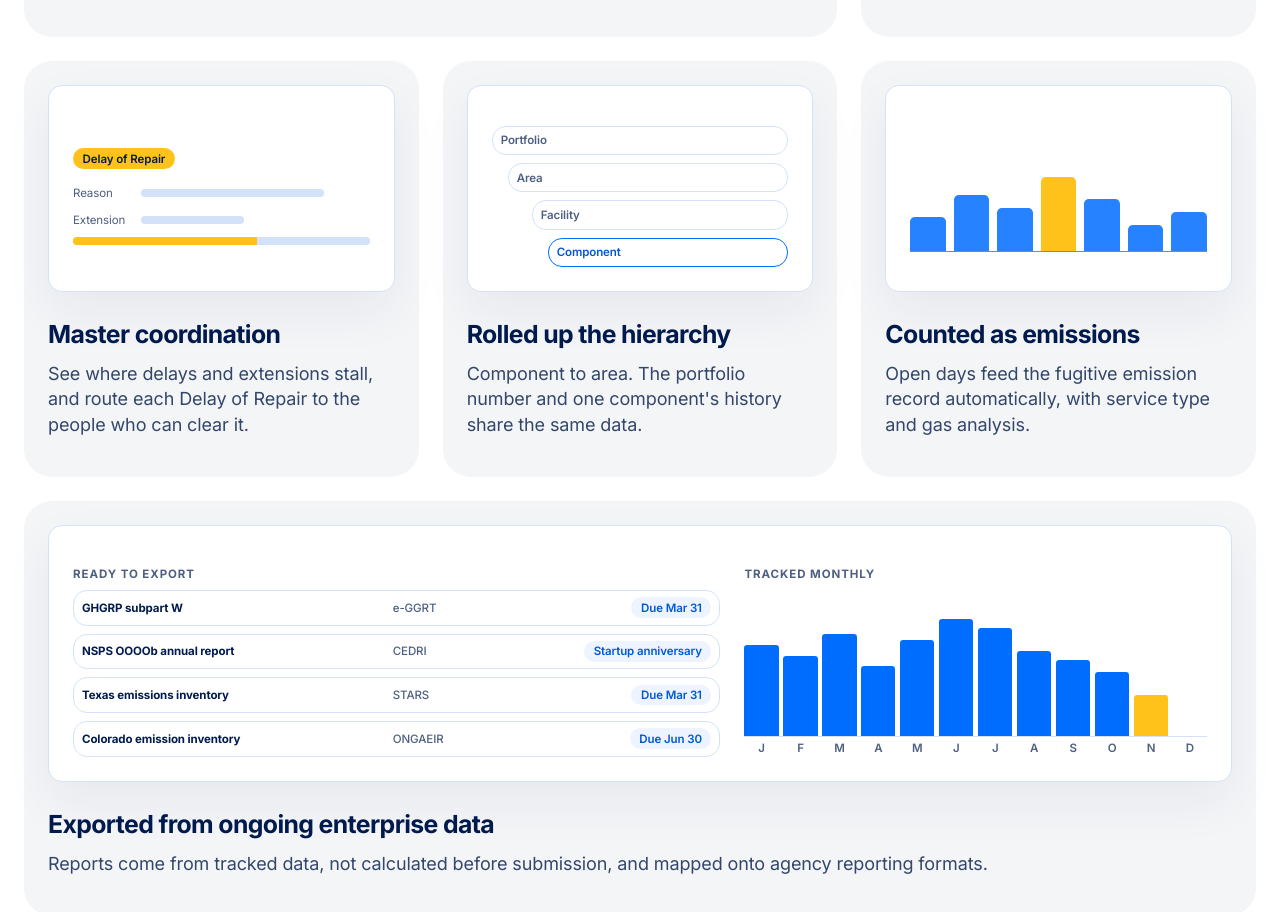
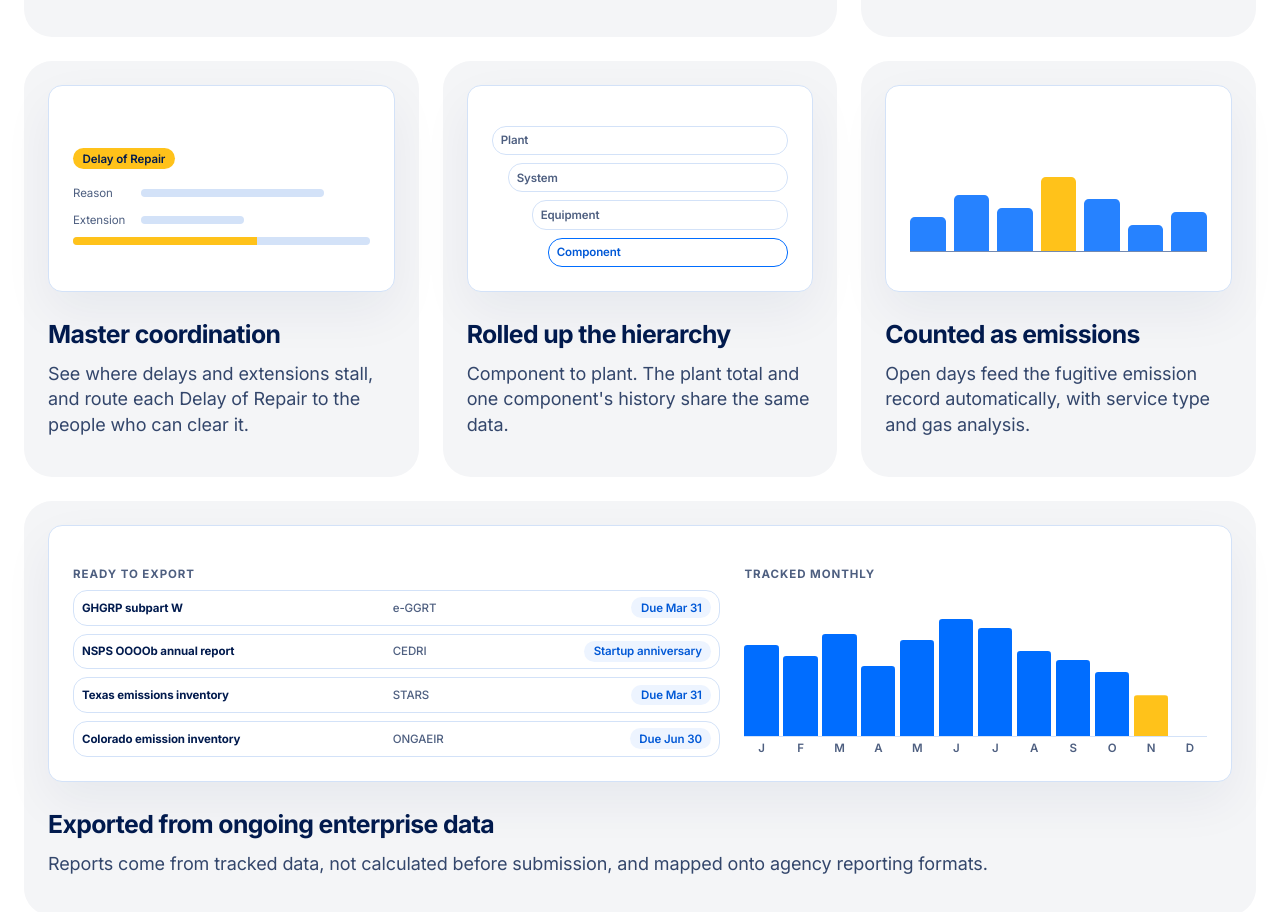
Before and after one commit to Assetas/Website, an Eleventy site: page src/ldar.njk in a window 1280 px wide. Shown: the part 4187-5099 px from the top of the page. Built offline with nearby package versions, Linux system fonts and the light colour scheme; Eleventy itself is replaced by a stand-in of ours; files that its build step writes are made by us from their sources.

Commit message:
Animate the LDAR monthly chart and rename the hierarchy levels
The export card's monthly bars rise one month at a time in amber on
scroll-in, then turn blue; plays once in 5 s (data-play-once), finished
without JS or with reduced motion. The hierarchy card now runs plant,
system, equipment, component, with matching text.

Co-Authored-By: Claude Opus 5.5 <noreply@anthropic.com>

```diff
--- a/src/ldar.njk
+++ b/src/ldar.njk
@@ -140,10 +140,10 @@ pageClass: page--spacious
       </li>
       <li class="bento-card">
         <div class="mock mock--panel" aria-hidden="true">
-          <ul class="mock-tree"><li>Portfolio</li><li>Area</li><li>Facility</li><li class="is-now">Component</li></ul>
+          <ul class="mock-tree"><li>Plant</li><li>System</li><li>Equipment</li><li class="is-now">Component</li></ul>
         </div>
         <h3 class="h4">Rolled up the hierarchy</h3>
-        <p>Component to area. The portfolio number and one component's history share the same data.</p>
+        <p>Component to plant. The plant total and one component's history share the same data.</p>
       </li>
       <li class="bento-card">
         <div class="mock mock--panel" aria-hidden="true">
@@ -166,7 +166,7 @@ pageClass: page--spacious
             </div>
             <div class="mock-trend">
               <p class="mock-label">Tracked monthly</p>
-              <div class="mock-trend-bars"><span style="--h:62%"></span><span style="--h:55%"></span><span style="--h:70%"></span><span style="--h:48%"></span><span style="--h:66%"></span><span style="--h:80%"></span><span style="--h:74%"></span><span style="--h:58%"></span><span style="--h:52%"></span><span style="--h:44%"></span><span class="is-now" style="--h:28%"></span><span class="is-next"></span></div>
+              <div class="mock-trend-bars" data-play-once><span style="--h:62%;--i:0"></span><span style="--h:55%;--i:1"></span><span style="--h:70%;--i:2"></span><span style="--h:48%;--i:3"></span><span style="--h:66%;--i:4"></span><span style="--h:80%;--i:5"></span><span style="--h:74%;--i:6"></span><span style="--h:58%;--i:7"></span><span style="--h:52%;--i:8"></span><span style="--h:44%;--i:9"></span><span class="is-now" style="--h:28%;--i:10"></span><span class="is-next" style="--i:11"></span></div>
               <div class="mock-months"><span>J</span><span>F</span><span>M</span><span>A</span><span>M</span><span>J</span><span>J</span><span>A</span><span>S</span><span>O</span><span>N</span><span>D</span></div>
             </div>
           </div>
--- a/src/static/css/main.css
+++ b/src/static/css/main.css
@@ -1184,6 +1184,22 @@ main { background: var(--color-bg); overflow: hidden; }
 .mock-trend-bars { align-items: end; border-bottom: 1px solid var(--color-border); }
 .mock-trend-bars span { height: var(--h); border-radius: 0.2rem 0.2rem 0 0; background: var(--color-accent); }
 .mock-trend-bars .is-now { background: var(--color-amber); }
+/* With data-play-once (menu.js) the months fill in one at a time on scroll-in: each bar grows from zero in
+   amber, then settles to blue as the next one starts; the current month stays amber. About 4 s, plays once,
+   so no pause control; without JS or with reduced motion the chart shows finished. */
+.mock-trend-bars.is-armed span { clip-path: inset(100% 0 0 0); }
+/* Each bar rises (a clip from the top, so the rounded corners hold), then, once full, dips faint and comes
+   back blue: the color switches while it is faint, so it never shows a muddy in-between. Ends by 5 s. */
+.mock-trend-bars.is-armed.is-in span { animation: trend-grow 0.8s cubic-bezier(0.45, 0, 0.2, 1) both, trend-settle 0.5s ease-in-out both; animation-delay: calc(0.2s + var(--i) * 0.39s), calc(1s + var(--i) * 0.39s); }
+.mock-trend-bars.is-armed.is-in .is-now { animation-name: trend-grow, none; }
+.mock-trend-bars.is-armed.is-in .is-next { animation: none; }
+@keyframes trend-grow { from { clip-path: inset(100% 0 0 0); } to { clip-path: inset(0 0 0 0); } }
+@keyframes trend-settle {
+  0% { background: var(--color-amber); opacity: 1; }
+  48% { background: var(--color-amber); opacity: 0.2; }
+  52% { background: var(--color-accent); opacity: 0.2; }
+  100% { background: var(--color-accent); opacity: 1; }
+}
 .mock-months { margin-top: -0.3rem; color: var(--color-muted); font-weight: 600; text-align: center; }
 
 
```
Also changed, not shown: CLAUDE.md (+1 -1 lines).
